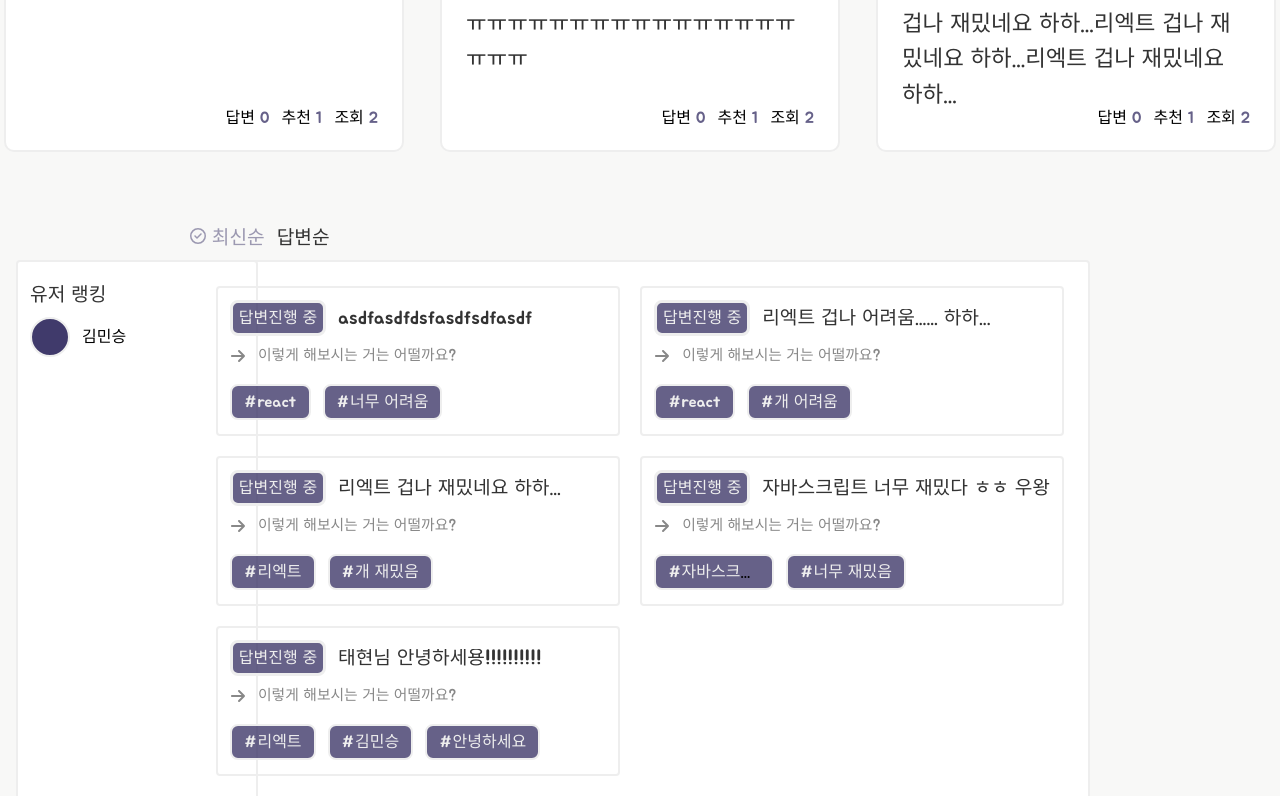
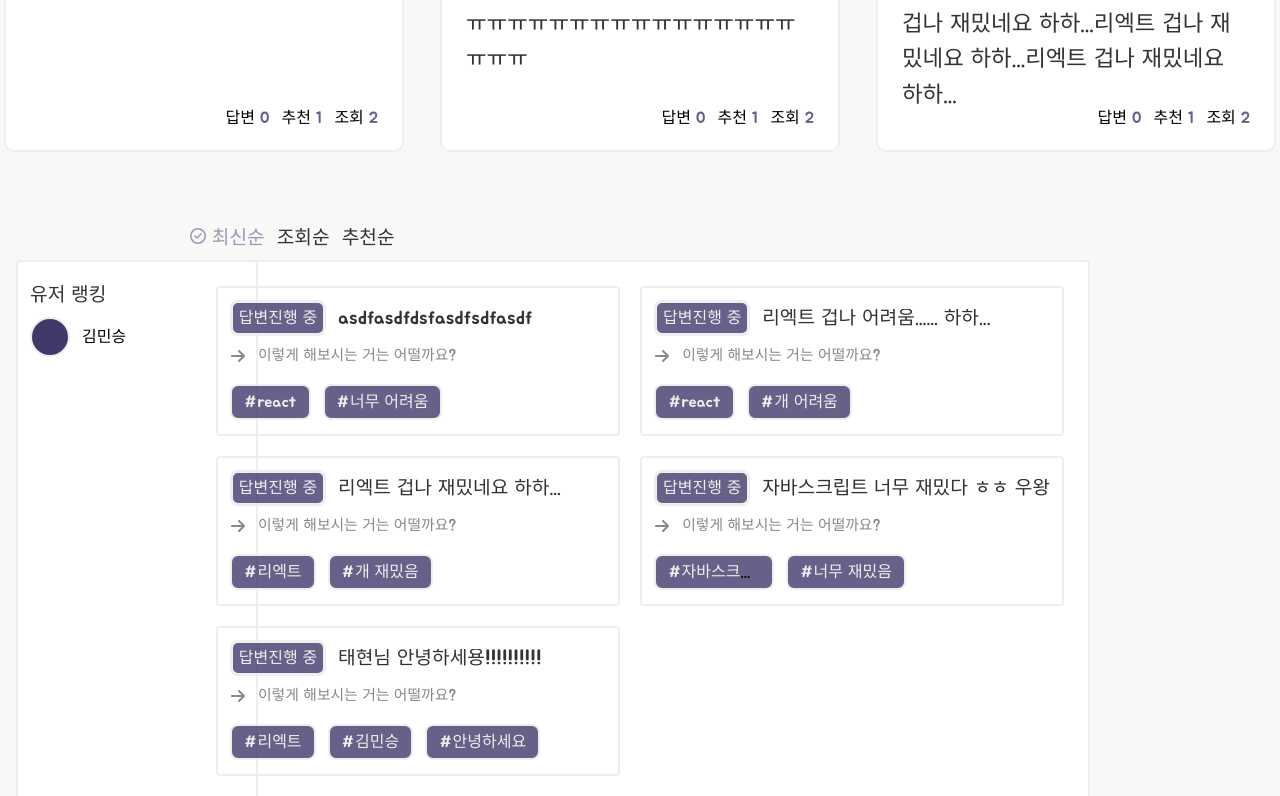
Before and after one commit to helloworld442/code-review-mono-repo, a React (Vite) app: page / in a window 1280 px wide. Shown: the part 934-1730 px from the top of the page. Built offline with nearby package versions, Linux system fonts and the light colour scheme; data requests are answered from the project's data file.

Commit message:
fix : fix review layout style #63

```diff
--- a/src/component/review/review-head/ReviewHead.jsx
+++ b/src/component/review/review-head/ReviewHead.jsx
@@ -20,7 +20,13 @@ const ReviewHead = () => {
         className={classNames("review-head-title", { active: active === 1 })}
         onClick={() => onClickHeadTitle(1)}
       >
-        {active === 1 && <Check id="check-icon" />} 답변순
+        {active === 1 && <Check id="check-icon" />} 조회순
+      </h2>
+      <h2
+        className={classNames("review-head-title", { active: active === 2 })}
+        onClick={() => onClickHeadTitle(2)}
+      >
+        {active === 2 && <Check id="check-icon" />} 추천순
       </h2>
     </div>
   );
--- a/src/component/review/review-list/ReviewList.scss
+++ b/src/component/review/review-list/ReviewList.scss
@@ -1,6 +1,6 @@
 .review-list {
   max-width: 900px;
-  height: 570px;
+  height: 572px;
   padding: 24px;
   margin: 0 auto;
   box-sizing: border-box;
```
